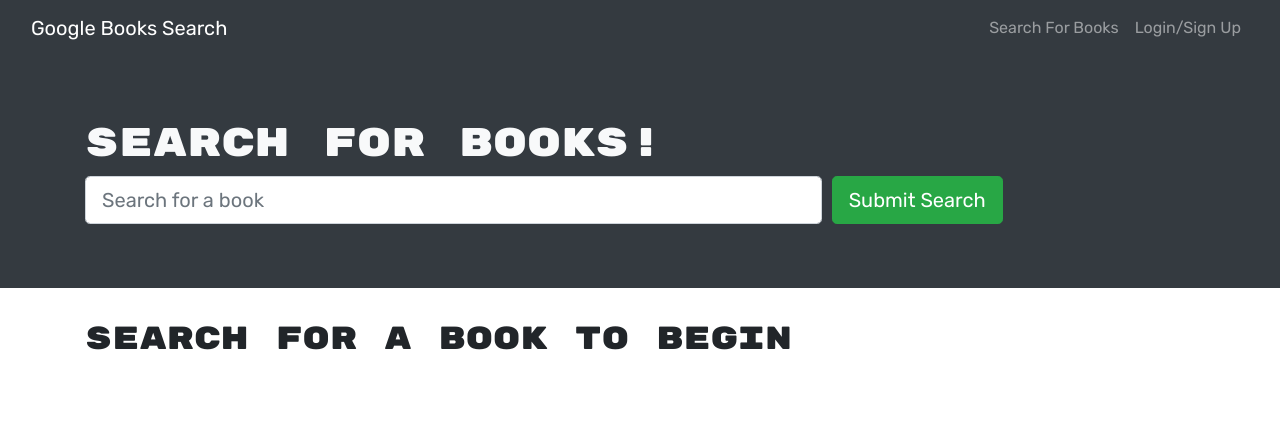
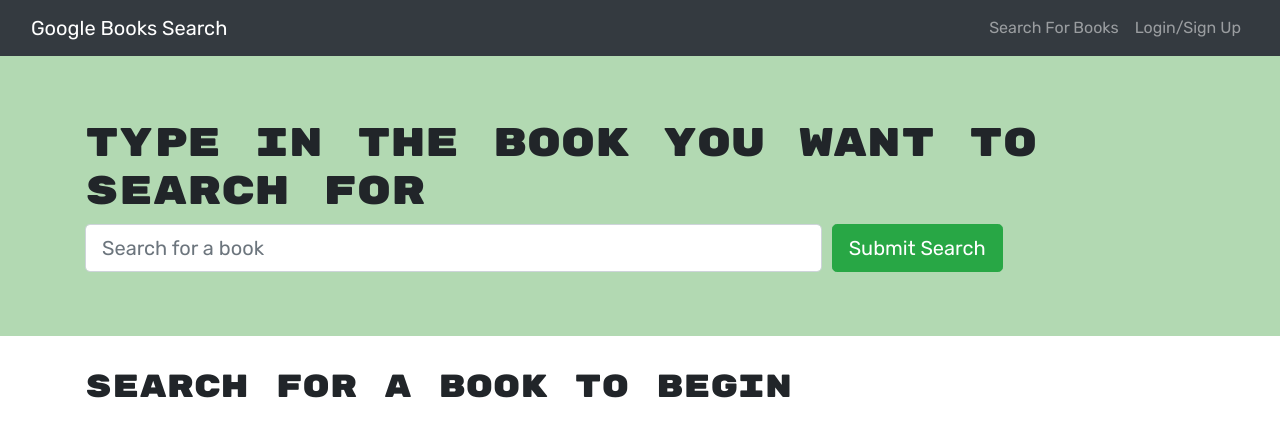
Before and after one commit to danielgregoire34/book-search-engine, a React (Create React App) app in the folder client/: page / in a window 1280 px wide. Shown: the top 436 px of the page. Built offline with nearby package versions, Linux system fonts and the light colour scheme.

Commit message:
color changes

```diff
--- a/client/src/pages/SearchBooks.js
+++ b/client/src/pages/SearchBooks.js
@@ -81,11 +81,16 @@ const SearchBooks = () => {
     }
   };
 
+
+
   return (
     <>
-      <Jumbotron fluid className='text-light bg-dark'>
+      <Jumbotron fluid className="jumbro"
+      style={{
+        backgroundColor:"rgba(0, 128, 0, 0.3)"
+      }}>
         <Container>
-          <h1>Search for Books!</h1>
+          <h1>Type in the Book you want to Search For</h1>
           <Form onSubmit={handleFormSubmit}>
             <Form.Row>
               <Col xs={12} md={8}>
```
Also changed, not shown: 2 other files (tests, documents, lock files or other folders).
